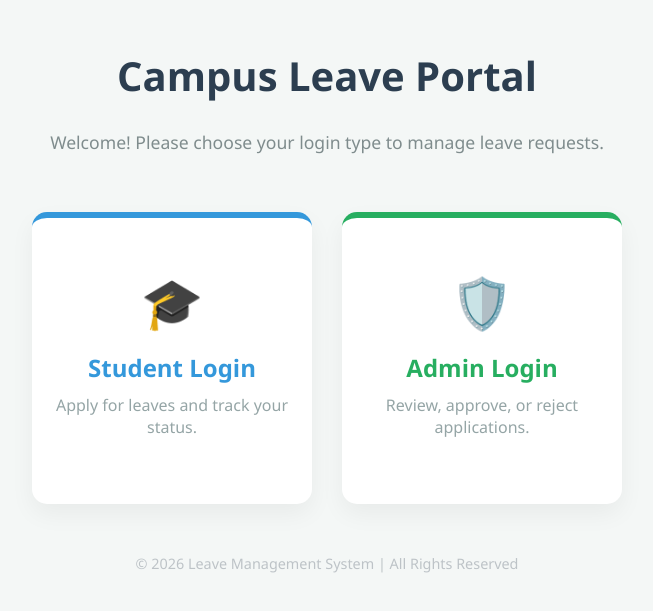
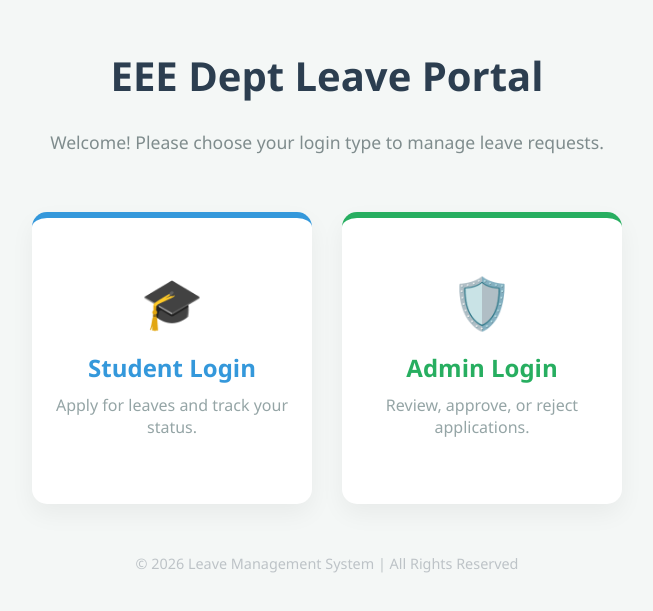
Before and after one commit to U1nesh/leave-management-frontend, a React app: page / in a window 1280 px wide. Shown: the part 103-714 px from the top of the page, without its empty margins (313-966 px from the left). Built offline with nearby package versions, Linux system fonts and the light colour scheme; the HTML template or start-up script is replaced by a standard one.

Commit message:
Fix: Name change in dashboards

```diff
--- a/src/pages/RoleSelect.jsx
+++ b/src/pages/RoleSelect.jsx
@@ -39,7 +39,7 @@ const RoleSelect = () => {
 
   return (
     <div style={containerStyle}>
-      <h1 style={{ color: '#2c3e50', fontSize: '2.5rem', marginBottom: '10px' }}>Campus Leave Portal</h1>
+      <h1 style={{ color: '#2c3e50', fontSize: '2.5rem', marginBottom: '10px' }}>EEE Dept Leave Portal</h1>
       <p style={{ color: '#7f8c8d', fontSize: '1.1rem' }}>Welcome! Please choose your login type to manage leave requests.</p>
 
       <div style={cardContainer}>
```
